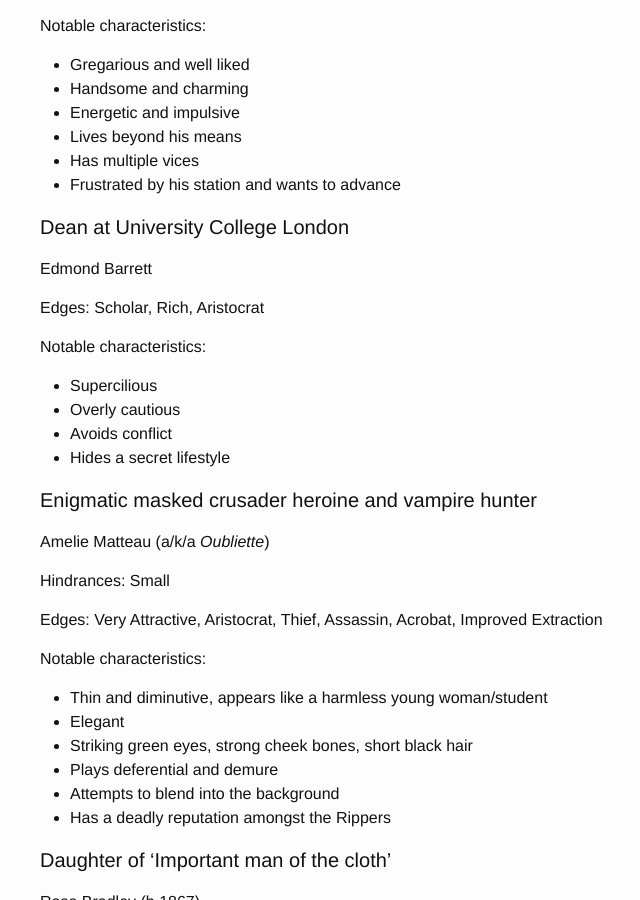
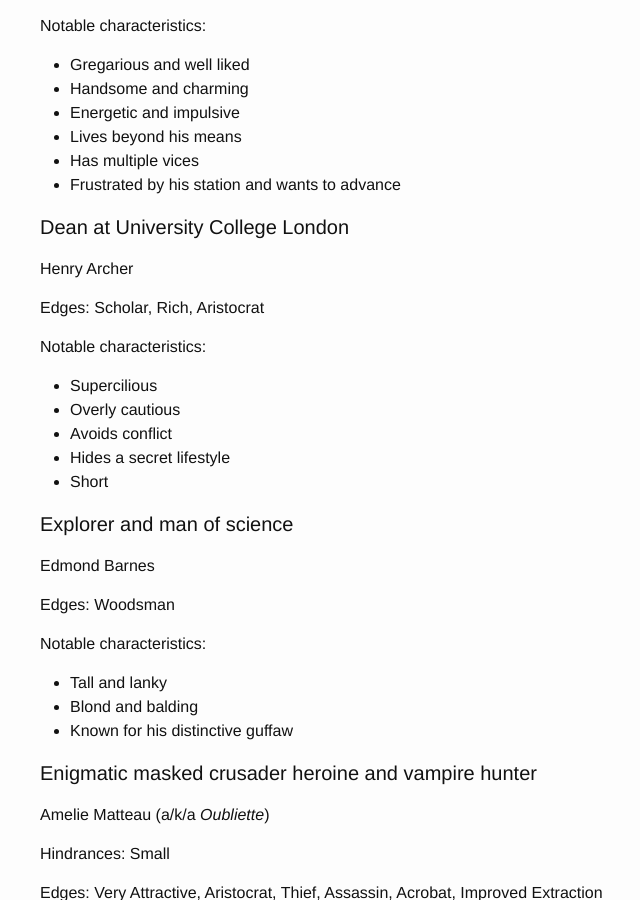
Before and after one commit to achall36/RoxvilleRooster.github.io, a Jekyll site: the page built from rippers-game-planning.md, in a window 1280 px wide and 900 px high, scrolled down 3190 px. Shown: the whole window, without its empty margins (230-870 px from the left). Built offline with Jekyll 4.4.1, drawn with Linux system fonts in a browser that asks for light colours.

Commit message:
Update rippers-game-planning.md

```diff
--- a/rippers-game-planning.md
+++ b/rippers-game-planning.md
@@ -150,7 +150,7 @@
 
 #### Dean at University College London
 
-Edmond Barrett
+Henry Archer
 
 Edges: Scholar, Rich, Aristocrat
 
@@ -159,6 +159,18 @@
 * Overly cautious
 * Avoids conflict
 * Hides a secret lifestyle
+* Short
+
+#### Explorer and man of science
+
+Edmond Barnes
+
+Edges: Woodsman
+
+Notable characteristics:
+* Tall and lanky
+* Blond and balding
+* Known for his distinctive guffaw
 
 
 #### Enigmatic masked crusader heroine and vampire hunter
```
